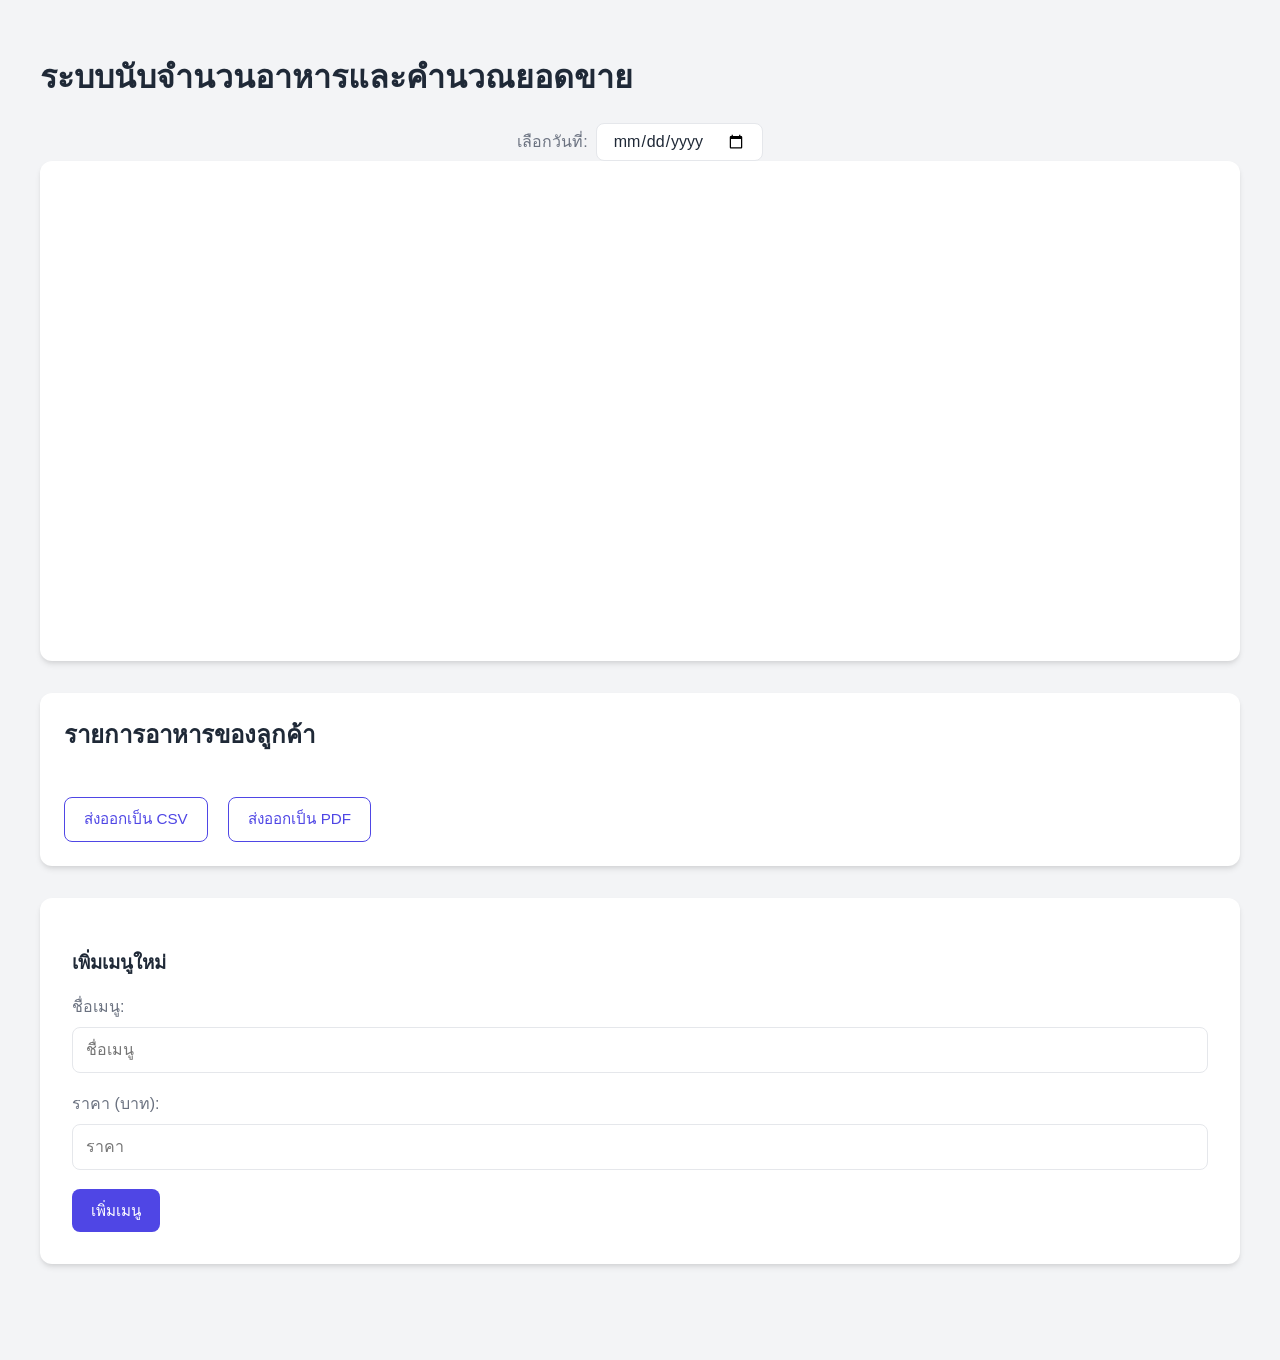
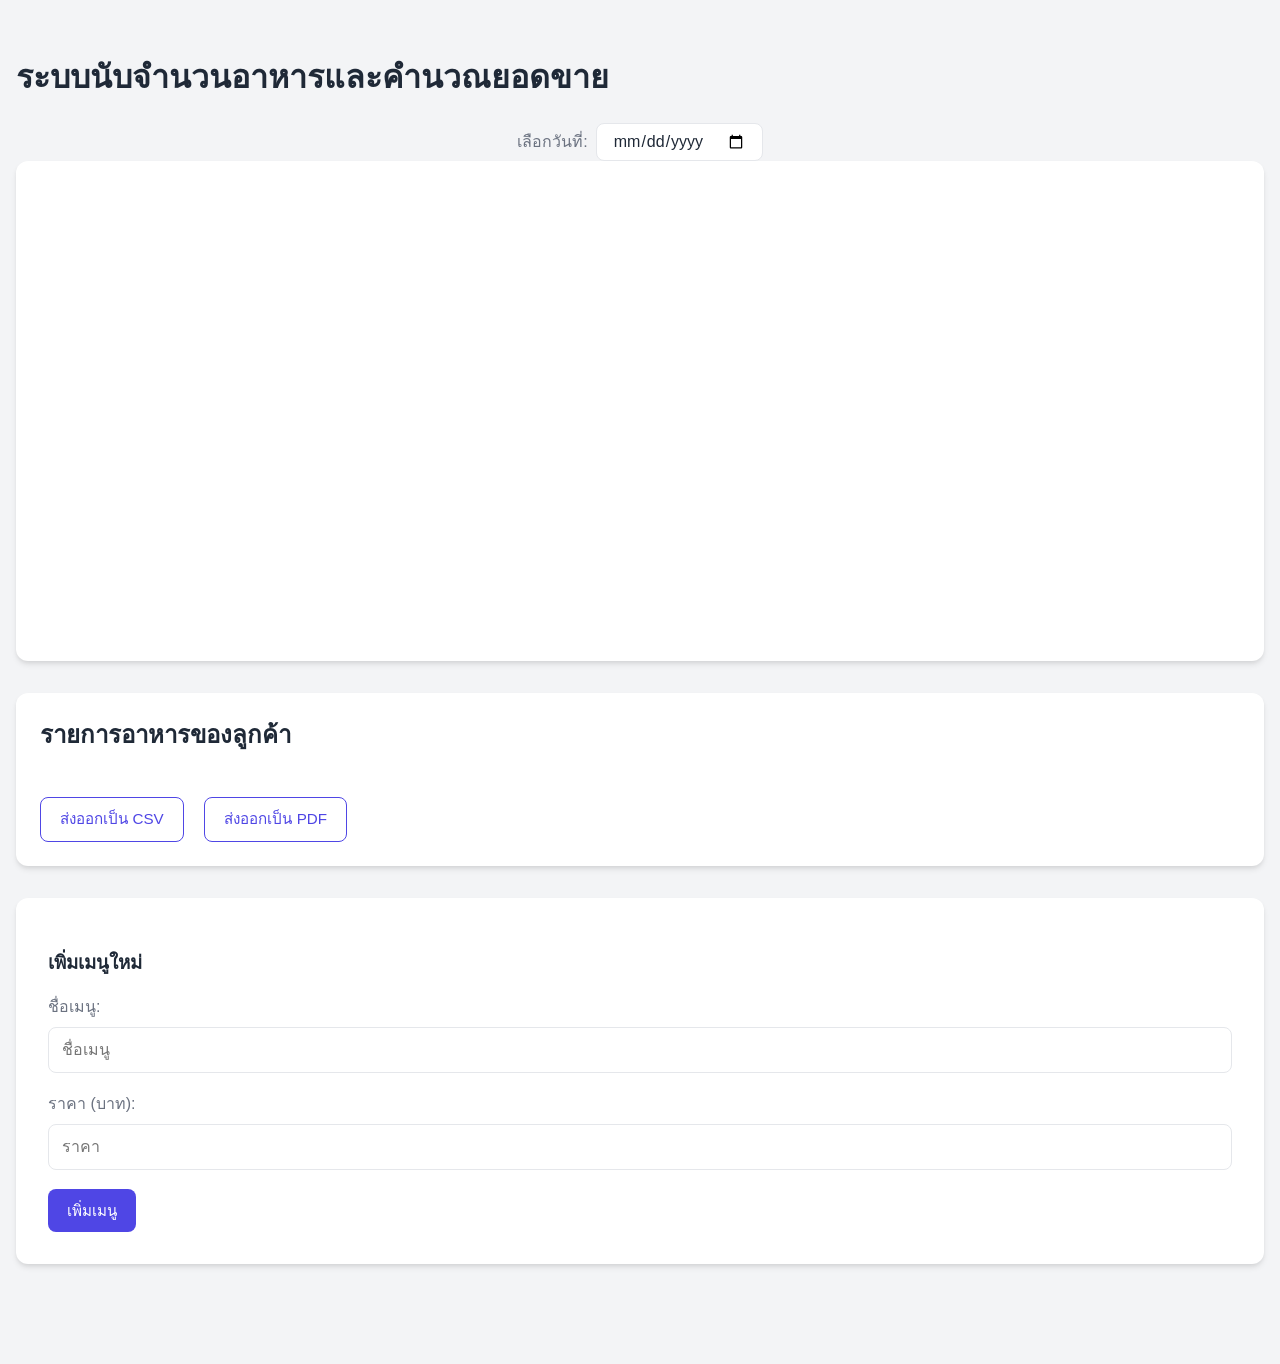

Change navbar to floating hamburger menu and fix z-index

--- a/css/styles.css
+++ b/css/styles.css
@@ -21,57 +21,73 @@
 
 body {
     font-family: 'Prompt', -apple-system, BlinkMacSystemFont, "Segoe UI", Roboto, sans-serif;
-    max-width: 1200px;
+    max-width: 1400px;
     margin: 0 auto;
-    padding: 2rem 1rem 6rem 1rem;
+    padding: 2rem 1rem 100px 1rem; /* Space for fixed navbar */
     background-color: var(--bg-color);
     color: var(--text-main);
     line-height: 1.5;
 }
 
-/* Navbar */
-.navbar {
-    display: flex;
-    justify-content: space-between;
-    align-items: center;
-    background: var(--card-bg);
-    padding: 1rem 2rem;
-    border-radius: var(--radius-md) var(--radius-md) 0 0;
-    box-shadow: 0 -2px 10px rgba(0,0,0,0.1);
+/* Floating Hamburger */
+.floating-hamburger {
     position: fixed;
-    bottom: 0;
-    left: 0;
-    width: 100%;
-    z-index: 1000;
-    margin-bottom: 0;
-    flex-wrap: wrap;
-    gap: 1rem;
-    box-sizing: border-box;
+    bottom: 2rem;
+    right: 2rem;
+    background-color: var(--primary-color);
+    width: 60px;
+    height: 60px;
+    border-radius: 50%;
+    display: flex;
+    flex-direction: column;
+    justify-content: center;
+    align-items: center;
+    gap: 6px;
+    cursor: pointer;
+    box-shadow: 0 4px 15px rgba(79, 70, 229, 0.4);
+    z-index: 9999;
+    transition: var(--transition);
 }
 
-.nav-brand {
+.floating-hamburger:hover {
+    transform: scale(1.05);
+}
+
+.floating-hamburger span {
+    width: 25px;
+    height: 3px;
+    background-color: white;
+    border-radius: 3px;
+    transition: var(--transition);
+}
+
+.nav-brand-menu {
     font-weight: 700;
     font-size: 1.5rem;
     background: linear-gradient(135deg, var(--primary-color), #8B5CF6);
     -webkit-background-clip: text;
     -webkit-text-fill-color: transparent;
+    margin-bottom: 0.5rem;
+    text-align: center;
 }
 
 .nav-links {
     display: flex;
+    flex-direction: column;
     gap: 0.5rem;
-    flex-wrap: wrap;
 }
 
 .nav-btn {
     background: transparent;
     color: var(--text-muted);
     border: none;
-    padding: 0.5rem 1rem;
+    padding: 0.8rem 1rem;
     font-weight: 600;
     font-size: 1rem;
     border-radius: var(--radius-sm);
     transition: var(--transition);
+    text-align: left;
+    justify-content: flex-start;
 }
 
 .nav-btn:hover {
@@ -83,6 +99,43 @@ body {
 .nav-btn.active {
     background: var(--primary-color);
     color: white;
+}
+
+.nav-content {
+    position: fixed;
+    bottom: 6rem;
+    right: 2rem;
+    background: var(--card-bg);
+    border-radius: var(--radius-md);
+    box-shadow: var(--shadow-lg);
+    padding: 1.5rem;
+    display: flex;
+    flex-direction: column;
+    gap: 1.5rem;
+    transform: translateY(20px);
+    opacity: 0;
+    pointer-events: none;
+    transition: all 0.3s cubic-bezier(0.4, 0, 0.2, 1);
+    min-width: 250px;
+    z-index: 9999;
+}
+
+.nav-content.show {
+    transform: translateY(-10px);
+    opacity: 1;
+    pointer-events: auto;
+}
+
+.nav-content .date-picker {
+    flex-direction: column;
+    align-items: flex-start;
+    gap: 0.5rem;
+    width: 100%;
+}
+
+.nav-content .date-picker input {
+    width: 100%;
+    box-sizing: border-box;
 }
 
 /* Tabs */
